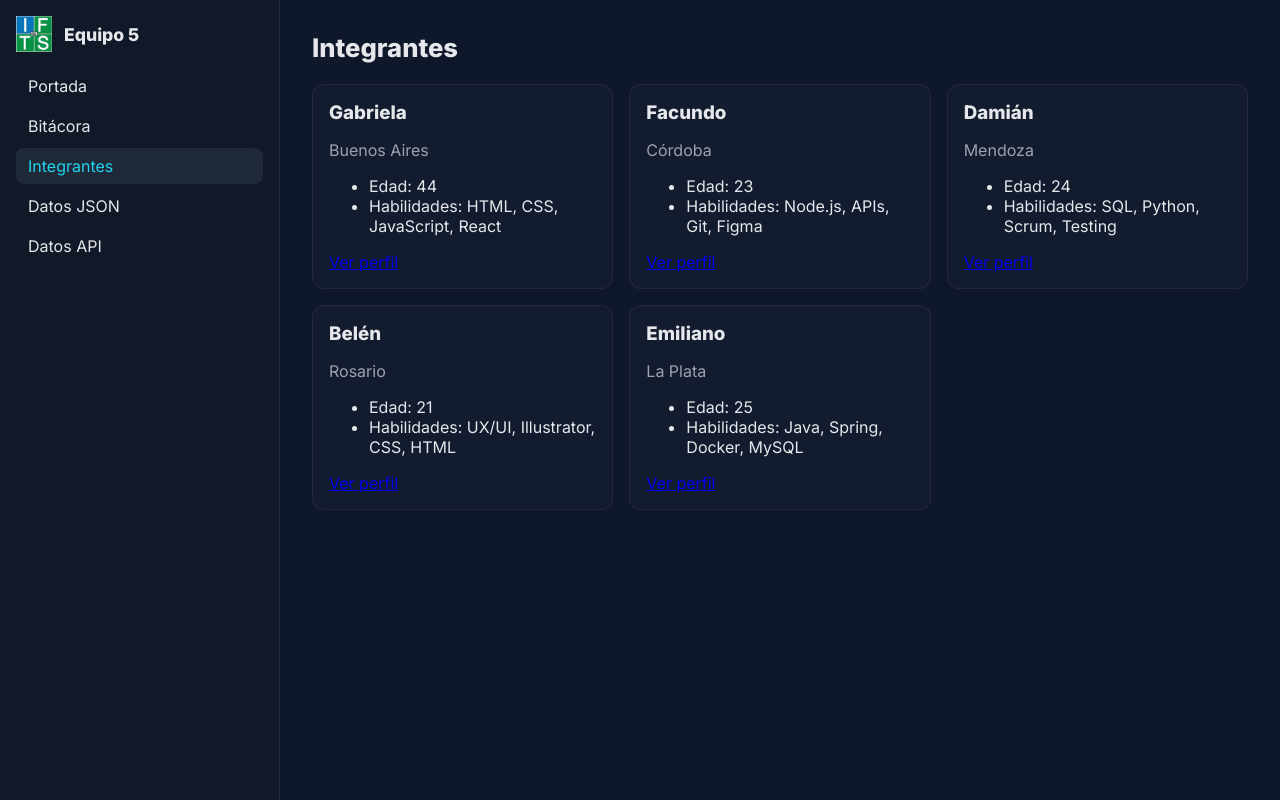
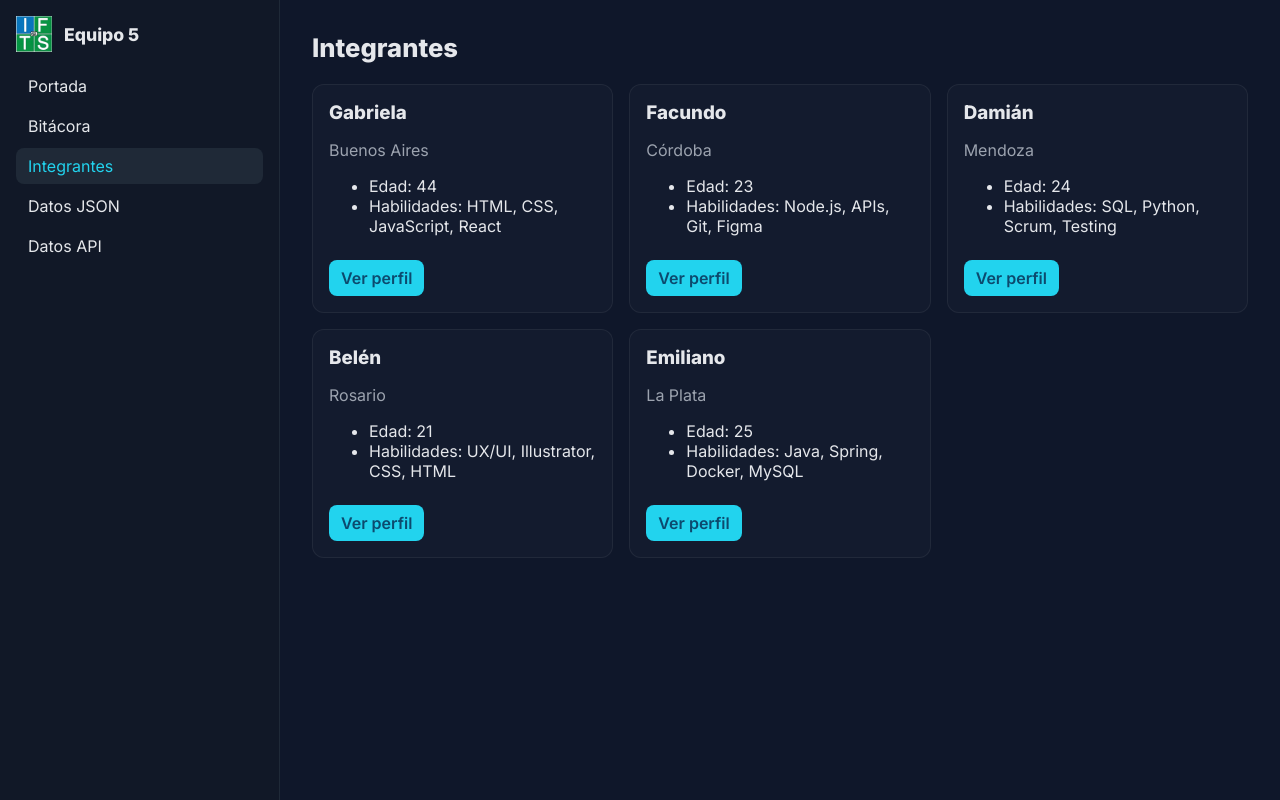
Before and after one commit to GabyA0714/TP2_React_SPA_Equipo5, a React (Vite) app: page /integrantes in a window 1280 px wide. Built offline with nearby package versions, Linux system fonts and the light colour scheme.

Commit message:
Replace btn link with Button

```diff
--- a/src/pages/Integrante.jsx
+++ b/src/pages/Integrante.jsx
@@ -1,7 +1,7 @@
-
-import { useParams, Link } from 'react-router-dom'
+import { useParams } from 'react-router-dom'
 import integrantes from '../data/integrantes.json'
 import Card from '../components/Card/Card'
+import Button from '../components/Button/Button'
 
 export default function Integrante() {
   const { id } = useParams()
@@ -11,7 +11,7 @@ export default function Integrante() {
     return (
       <section>
         <h2>Integrante no encontrado</h2>
-        <Link to="/integrantes">Volver</Link>
+        <Button url="/integrantes" text="Volver" />
       </section>
     )
   }
@@ -37,7 +37,7 @@ export default function Integrante() {
           </ol>
         </Card>
       </div>
-      <Link className="btn" to="/integrantes">← Volver a Integrantes</Link>
+      <Button url="/integrantes" text="← Volver a Integrantes" />
     </section>
   )
 }
--- a/src/pages/Integrantes.jsx
+++ b/src/pages/Integrantes.jsx
@@ -1,7 +1,6 @@
-
 import integrantes from '../data/integrantes.json'
-import { Link } from 'react-router-dom'
 import Card from '../components/Card/Card'
+import Button from '../components/Button/Button'
 
 export default function Integrantes() {
   return (
@@ -14,7 +13,7 @@ export default function Integrantes() {
               <li>Edad: {p.edad}</li>
               <li>Habilidades: {p.habilidades.join(', ')}</li>
             </ul>
-            <Link className="btn" to={`/integrantes/${p.id}`}>Ver perfil</Link>
+            <Button url={`/integrantes/${p.id}`} text="Ver perfil" />
           </Card>
         ))}
       </div>
```
